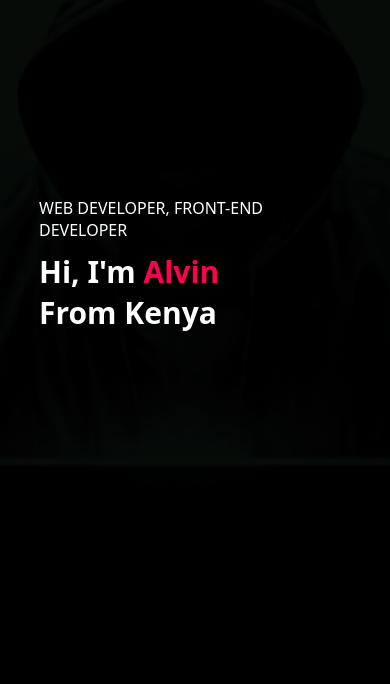
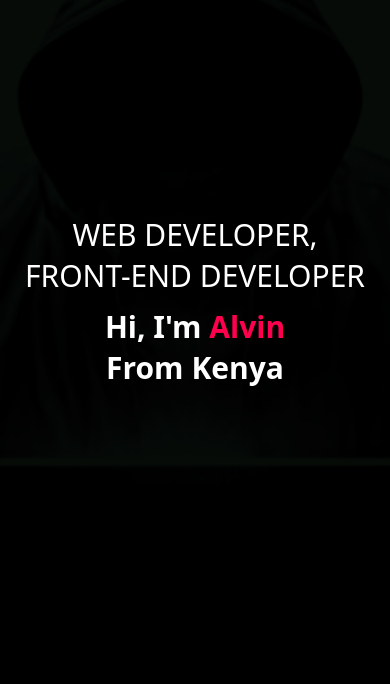
Before and after one commit to jbkelli/project, a plain HTML site: page Web/Portfolio/index.html in a window 390 px wide. Shown: the part 160-844 px from the top of the page. Drawn offline with Linux system fonts and the light colour scheme.

Commit message:
Update style.css

```diff
--- a/Web/Portfolio/style.css
+++ b/Web/Portfolio/style.css
@@ -261,9 +261,14 @@ nav .fa-solid{
     #header{
         background-image: url(picture/peide.png);
     }
-    .header-text{
-        margin-top: 70%;
-        font-size: 16px;
+    .header-text {
+        position: absolute;
+        top: 50%;
+        left: 50%;
+        transform: translate(-50%, -50%);
+        text-align: center;
+        width: 100%;
+        padding: 0 20px;
     }
     .header-text h1{
         font-size: 30px;
```
